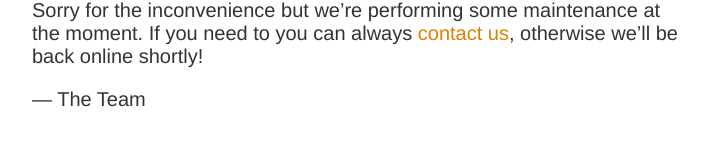
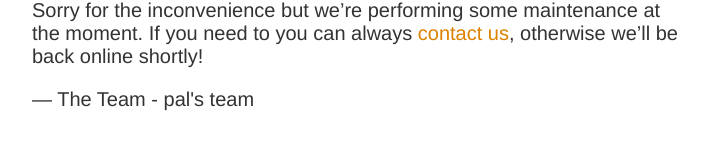
Before and after one commit to palani2087/pal-testrepo, a plain HTML site: page index.html in a window 1280 px wide. Shown: the part 300-448 px from the top of the page, without its empty margins (283-991 px from the left). Drawn offline with Linux system fonts and the light colour scheme.

Commit message:
Update index.html

```diff
--- a/index.html
+++ b/index.html
@@ -13,6 +13,6 @@
     <h1>We&rsquo;ll be back soon!</h1>
     <div>
         <p>Sorry for the inconvenience but we&rsquo;re performing some maintenance at the moment. If you need to you can always <a href="mailto:#">contact us</a>, otherwise we&rsquo;ll be back online shortly!</p>
-        <p>&mdash; The Team</p>
+        <p>&mdash; The Team - pal's team</p>
     </div>
 </article>
```
